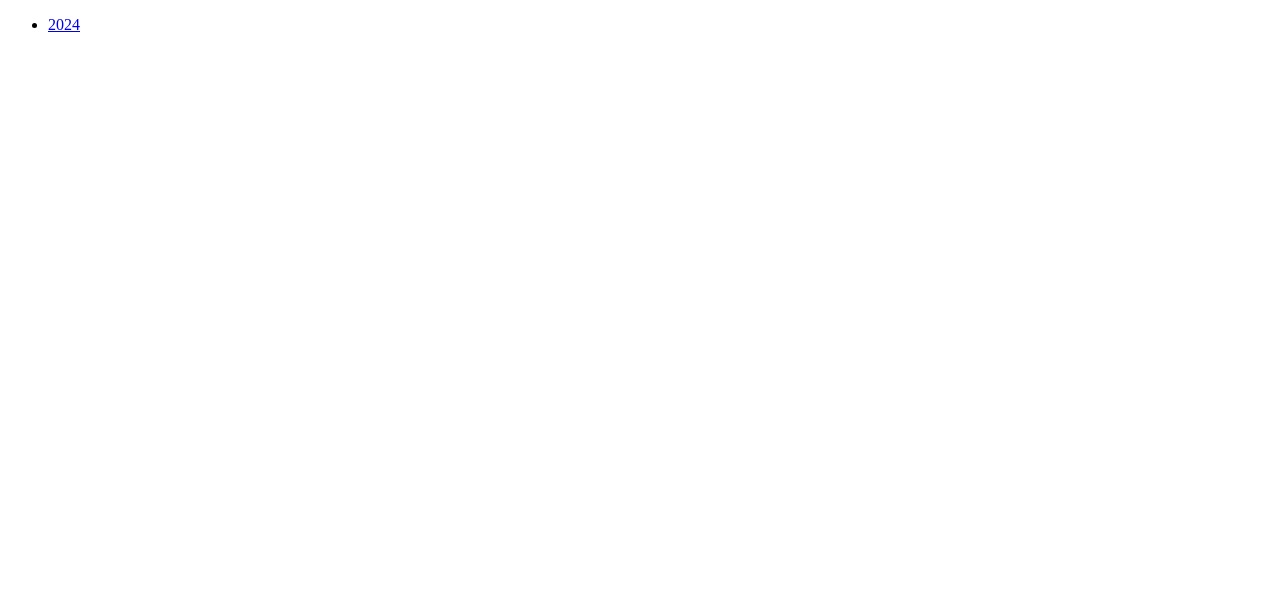
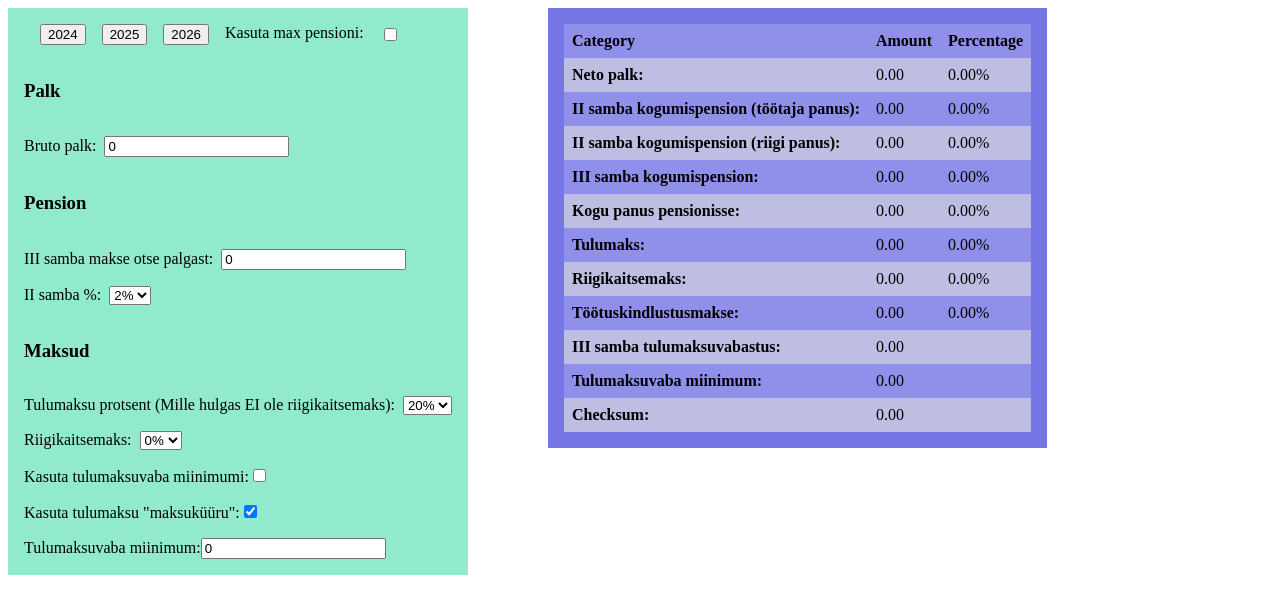
Before and after one commit to MartinSirg/PalgaKalkulaator, an Angular app in the folder WageCalculator/: page / in a window 1280 px wide. Shown: the top 614 px of the page. Built offline with nearby package versions, Linux system fonts and the light colour scheme.

Commit message:
Route all links to calculator

```diff
--- a/WageCalculator/src/app/app.component.html
+++ b/WageCalculator/src/app/app.component.html
@@ -1,5 +1,5 @@
-<ul>
-  <li><a routerLink="/2024">2024</a></li>
-</ul>
+<!--<ul>-->
+<!--  <li><a routerLink="/2024">2024</a></li>-->
+<!--</ul>-->
 
 <router-outlet />
--- a/WageCalculator/src/app/app.routes.ts
+++ b/WageCalculator/src/app/app.routes.ts
@@ -1,6 +1,6 @@
 import {Routes} from '@angular/router';
-import {Calculator2024} from "./home/wage-calculator2024.component";
+import {WageCalculator} from "./wage-calculator/wage-calculator.component";
 
 export const routes: Routes = [
-  {path: "2024", component: Calculator2024},
+  {path: "**", component: WageCalculator},
 ];
```
Also changed, not shown: WageCalculator/src/app/wage-calculator/wage-calculator.component.ts (renamed from WageCalculator/src/app/home/wage-calculator2024.component.ts, +4 -4 lines), WageCalculator/src/app/wage-calculator/wage-calculator.component.html (renamed from WageCalculator/src/app/home/wage-calculator2024.component.html), WageCalculator/src/app/wage-calculator/wage-calculator.component.scss (renamed from WageCalculator/src/app/home/wage-calculator2024.component.scss), 1 other file (tests, documents, lock files or other folders).
